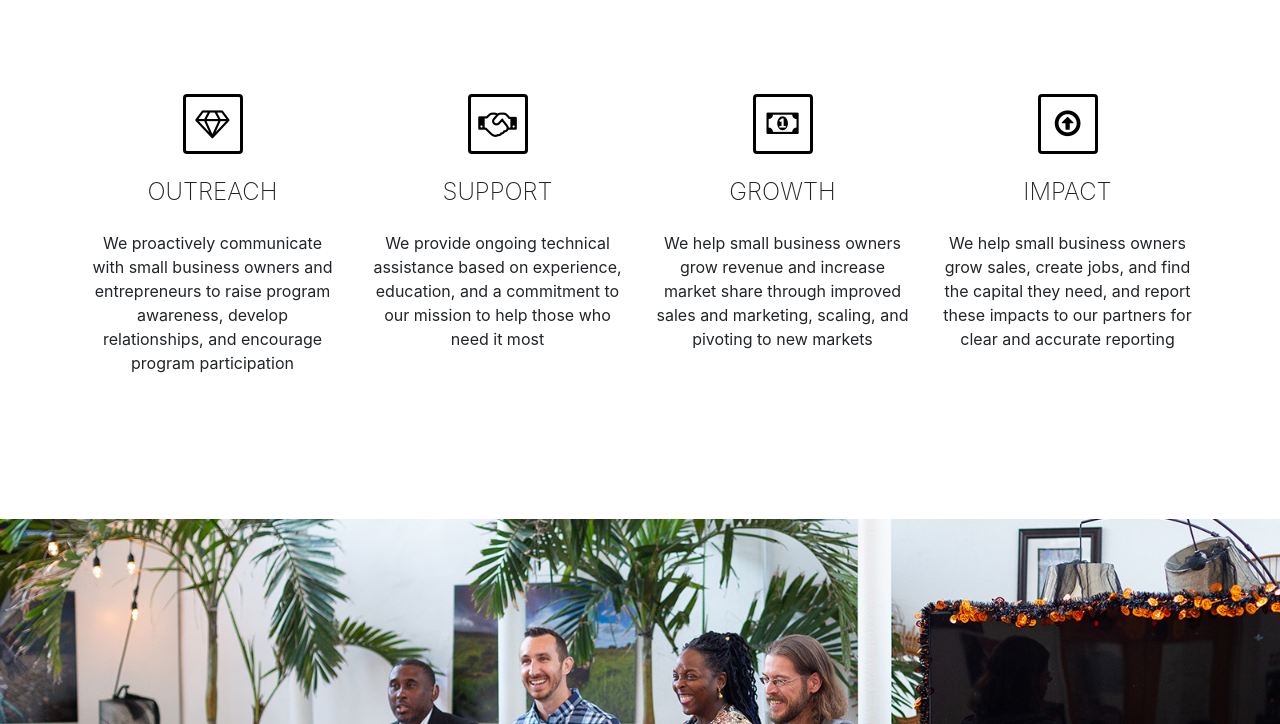
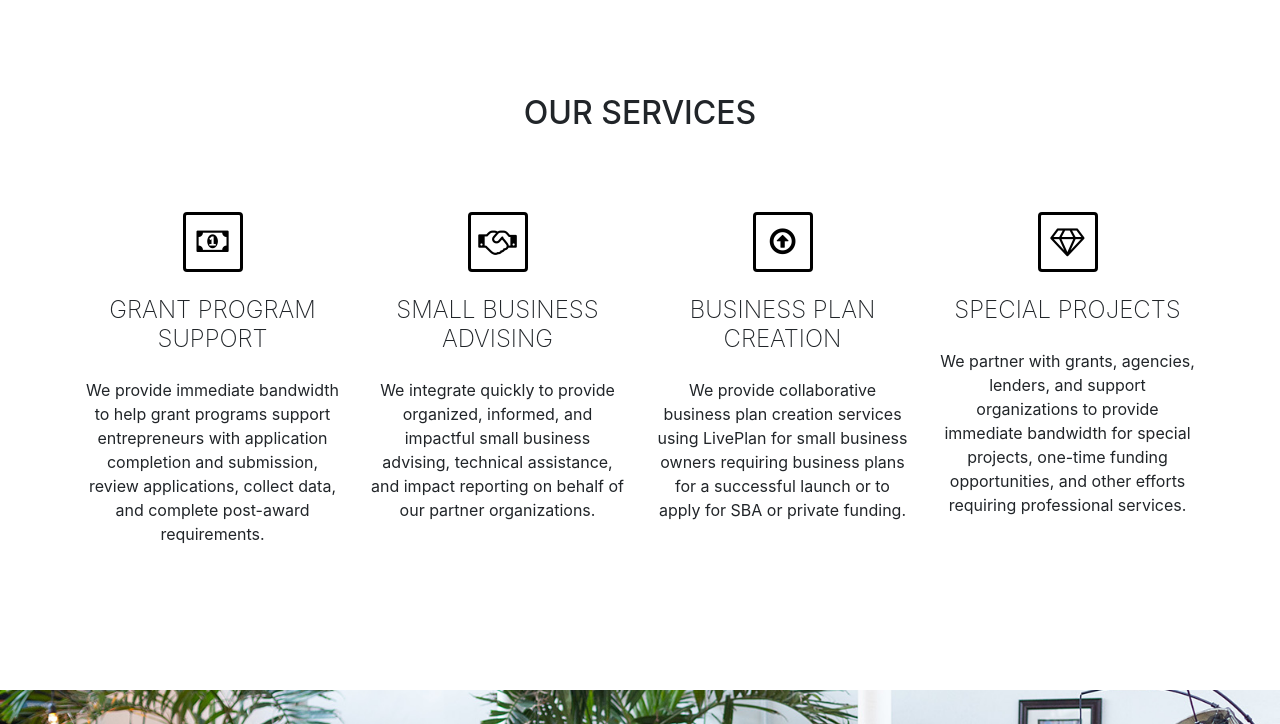
Before and after one commit to bmcalees/spiritstrides, a plain HTML site: page index.html in a window 1280 px wide. Shown: the part 678-1402 px from the top of the page. Drawn offline with nearby package versions, Linux system fonts and the light colour scheme.

Commit message:
Our services changes

```diff
--- a/index.html
+++ b/index.html
@@ -111,31 +111,34 @@
       </section>
       <div class="container">
         <section class="section-icons mt-5 pt-5">
-            <div class="row">
+          <div class="row text-center mb-5">
+            <h2>Our Services</h2>
+          </div>
+          <div class="row pt-4">
               <div class="col pb-0 pb-sm-5 text-center icon-container">
                   <!-- <img src="images/icons/icon-consulting.svg" height="60" /> -->
-                    <div class="square"><i class="fa fa-diamond"></i></div>
-                    <h5 class="mt-4">Outreach</h5>
-                    <div class="mt-4">We proactively communicate with small business owners and entrepreneurs to raise program awareness, develop relationships, and encourage program participation</div>
+                  <div class="square"><i class="fa fa-money"></i></div>
+                  <h5 class="mt-4">Grant Program Support</h5>
+                  <div class="mt-4">We provide immediate bandwidth to help grant programs support entrepreneurs with application completion and submission, review applications, collect data, and complete post-award requirements.</div>
               </div>
               <div class="col pb-0 pb-sm-5 text-center icon-container">
                   <!-- <img src="images/icons/icon-connections.svg" height="60" /> -->
                   <div class="square"><i class="fa fa-handshake-o"></i></div>
-                    <h5 class="mt-4">Support</h5>
-                    <div class="mt-4">We provide ongoing technical assistance based on experience, education, and a commitment to our mission to help those who need it most</div>
+                  <h5 class="mt-4">Small Business Advising</h5>
+                  <div class="mt-4">We integrate quickly to provide organized, informed, and impactful small business advising, technical assistance, and impact reporting on behalf of our partner organizations.</div>
               </div>
               <div class="w-100 d-md-none mt-5"></div>
               <div class="col text-center icon-container">
                   <!-- <img src="images/icons/icon-capital.svg" height="60" /> -->
-                    <div class="square"><i class="fa fa-money"></i></div>
-                    <h5 class="mt-4">Growth</h5>
-                    <div class="mt-4">We help small business owners grow revenue and increase market share through improved sales and marketing, scaling, and pivoting to new markets</div>
+                  <div class="square"><i class="fa fa-arrow-circle-o-up"></i></div>
+                  <h5 class="mt-4">Business Plan Creation</h5>
+                  <div class="mt-4">We provide collaborative business plan creation services using LivePlan for small business owners requiring business plans for a successful launch or to apply for SBA or private funding.</div>
               </div>
               <div class="col text-center icon-container">
                   <!-- <img src="images/icons/icon-consulting.svg" height="60" /> -->
-                    <div class="square"><i class="fa fa-arrow-circle-o-up"></i></div>
-                    <h5 class="mt-4">Impact</h5>
-                    <div class="mt-4">We help small business owners grow sales, create jobs, and find the capital they need, and report these impacts to our partners for clear and accurate reporting</div>
+                  <div class="square"><i class="fa fa-diamond"></i></div>
+                  <h5 class="mt-4">Special Projects</h5>
+                  <div class="mt-4">We partner with grants, agencies, lenders, and support organizations to provide immediate bandwidth for special projects, one-time funding opportunities, and other efforts requiring professional services.</div>
               </div>
           </div>
         </section>
@@ -306,7 +309,7 @@
                   <img style="width:100%; max-width:150px;" src="images/people/thomas-eveland.png">
                 </div>
                 <div class="col-12 col-md-10 mt-4 mt-md-0 pl-0 pl-md-4">
-                  <h5>TJ Eveland&nbsp;&nbsp;<span class="italic">PhD, MBA, General Manager</span></h5>
+                  <h5>TJ Eveland&nbsp;&nbsp;<span class="italic">PhD, MBA, Managing Director</span></h5>
                   <p class="mt-4 mt-md-4">TJ Eveland is the project manager for all of SBC’s projects. He works directly with sponsors to ensure workflow processes are followed, manages advisor workloads, and collects and returns data to project sponsors. He has successfully launched and sold two microenterprises, researches and publishes on entrepreneurship and equity in higher education, and has taught finance at the university level for nearly 15 years.</p>
                 </div>
               </div>
```
Lines whose indentation alone changed are shown as unchanged.
